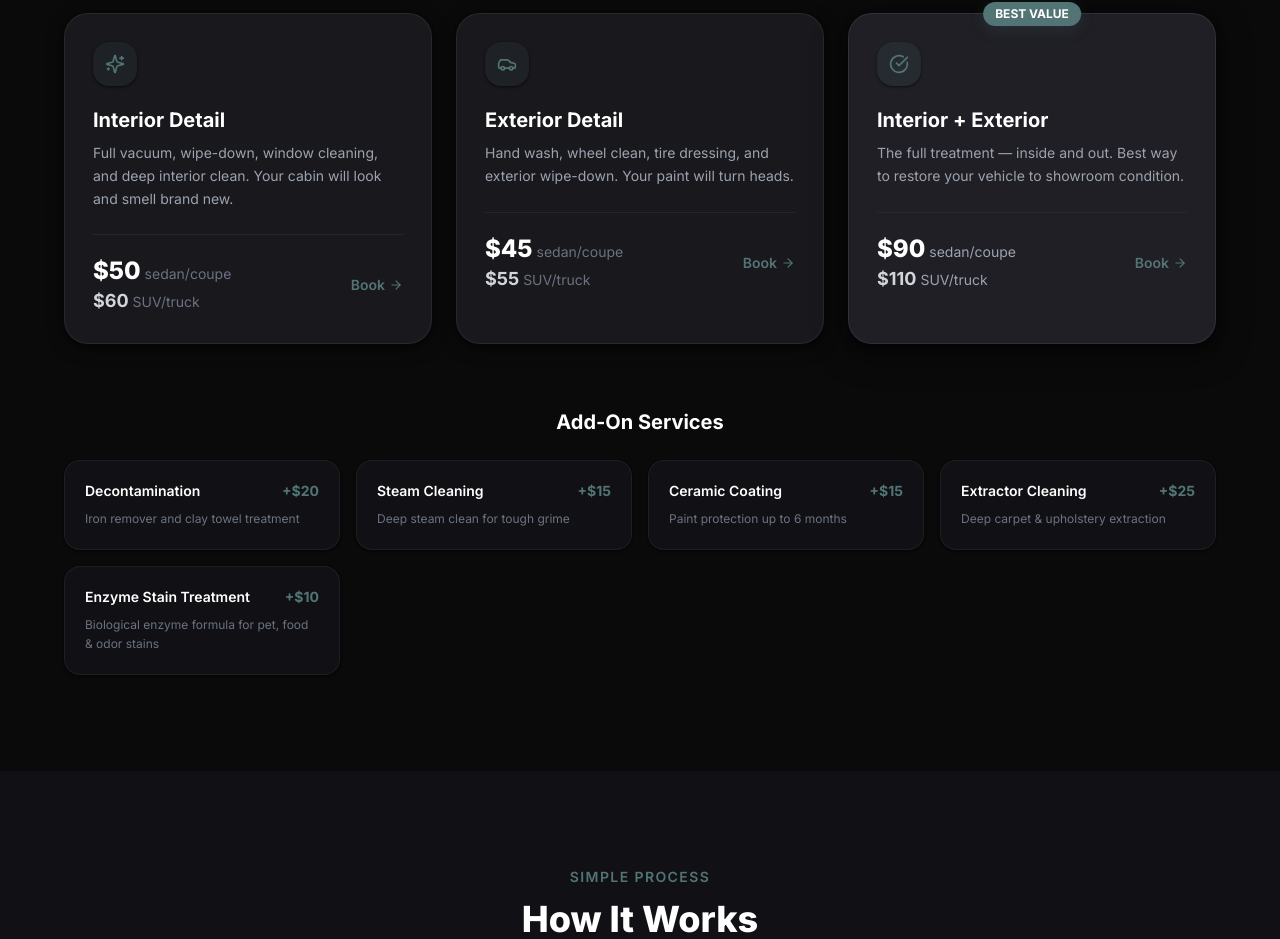
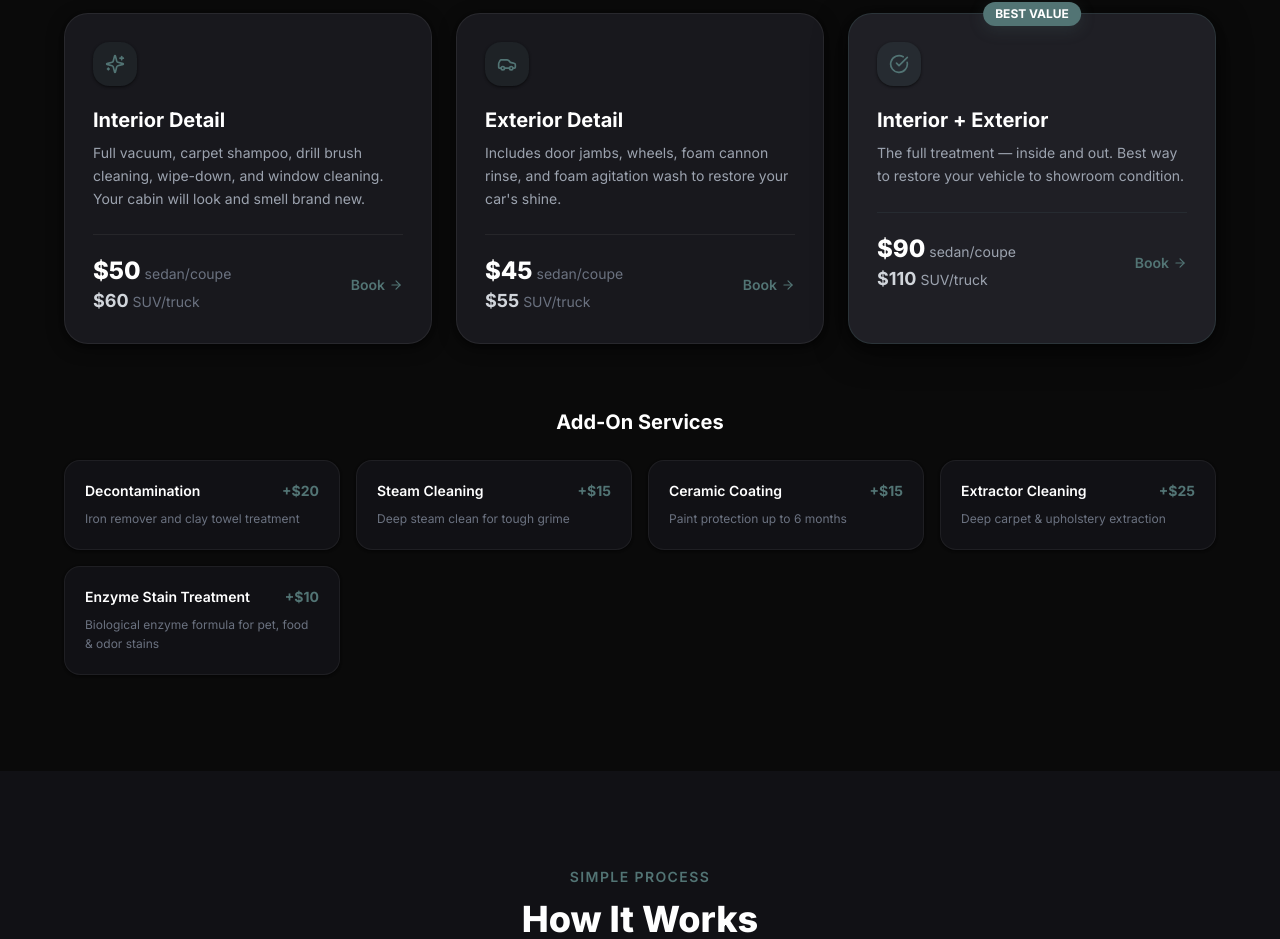
Before and after one commit to ToeJammm/MarlowsDetailing, a Next.js app: page / in a window 1280 px wide. Shown: the part 1055-1994 px from the top of the page. Built offline with nearby package versions, Linux system fonts and the light colour scheme.

Commit message:
copy: update service descriptions with accurate process details
Co-Authored-By: Claude Sonnet 4.6 <noreply@anthropic.com>

```diff
--- a/app/page.tsx
+++ b/app/page.tsx
@@ -98,8 +98,7 @@ export default function HomePage() {
               </div>
               <h3 className="text-white font-bold text-xl mb-2">Interior Detail</h3>
               <p className="text-gray-400 text-sm mb-6 leading-relaxed">
-                Full vacuum, wipe-down, window cleaning, and deep interior clean. Your cabin
-                will look and smell brand new.
+                Full vacuum, carpet shampoo, drill brush cleaning, wipe-down, and window cleaning. Your cabin will look and smell brand new.
               </p>
               <div className="border-t border-white/[0.06] pt-5 flex justify-between items-center">
                 <div>
@@ -125,8 +124,7 @@ export default function HomePage() {
               </div>
               <h3 className="text-white font-bold text-xl mb-2">Exterior Detail</h3>
               <p className="text-gray-400 text-sm mb-6 leading-relaxed">
-                Hand wash, wheel clean, tire dressing, and exterior wipe-down. Your paint
-                will turn heads.
+                Includes door jambs, wheels, foam cannon rinse, and foam agitation wash to restore your car&apos;s shine.
               </p>
               <div className="border-t border-white/[0.06] pt-5 flex justify-between items-center">
                 <div>
```
